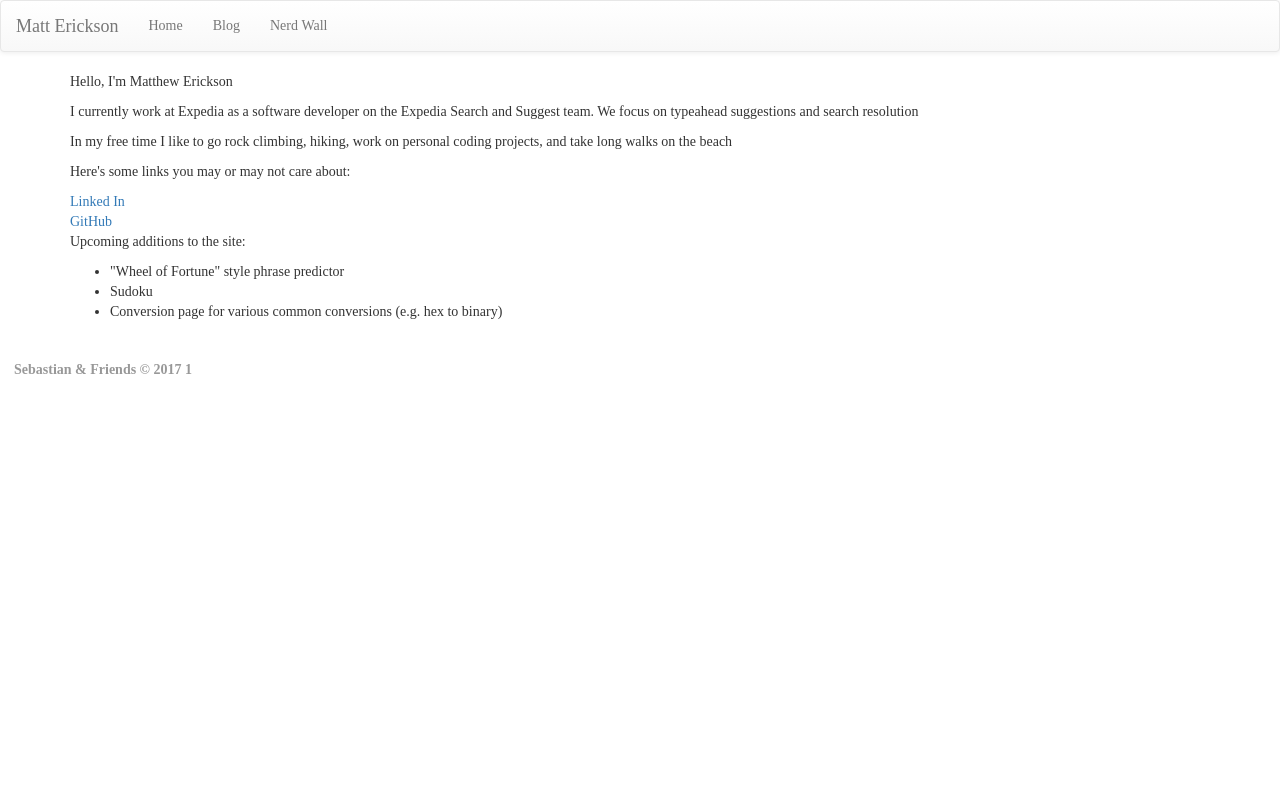
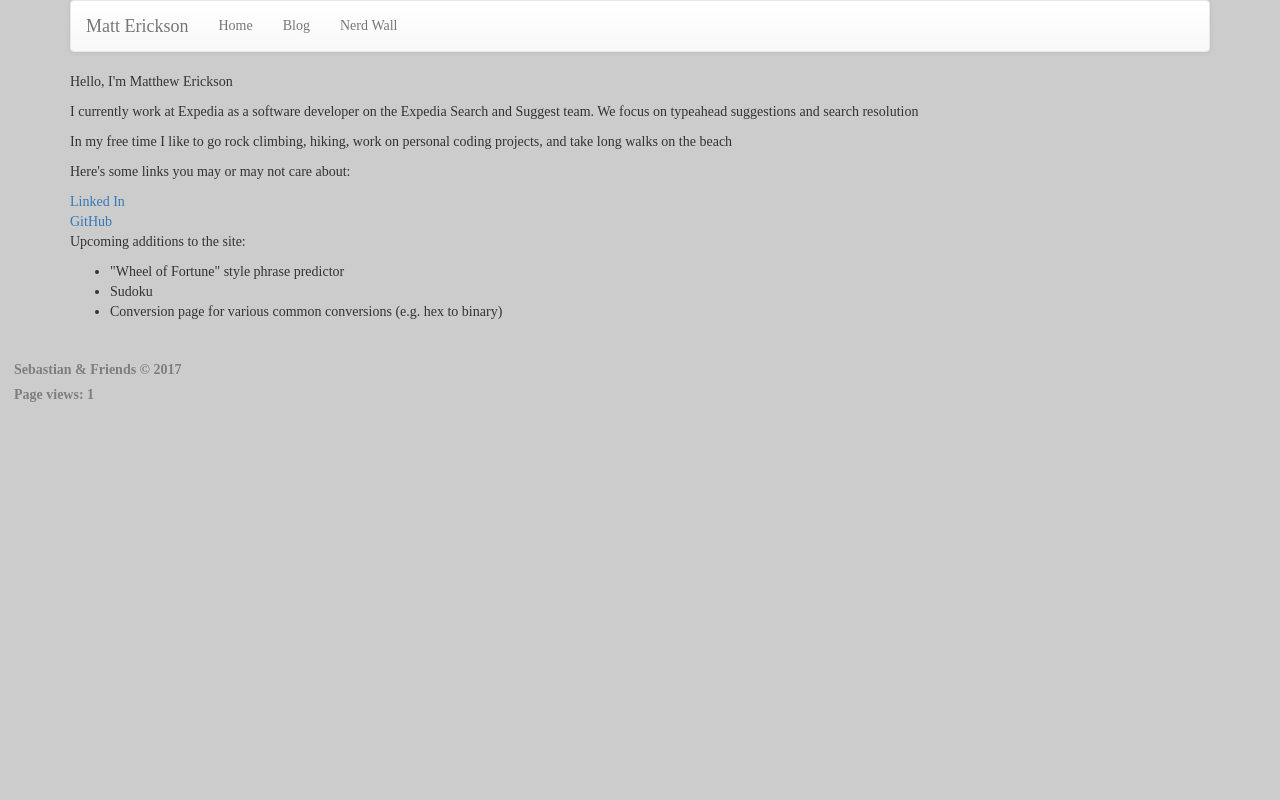
Before and after one commit to MatthewErickson/Hades, a Django app: template hades/templates/hades/index.html in a window 1280 px wide. Run offline with Django 3.2, Linux system fonts and the light colour scheme; the template is opened without the code that fills it: most values are stand-ins (such as "Sample title", 1, 10 or a date in 2020); some libraries are stand-ins or nearby versions.

Commit message:
add count. make all contents have container class

```diff
--- a/hades/templates/hades/bare.html
+++ b/hades/templates/hades/bare.html
@@ -18,7 +18,7 @@
 		<link rel="shortcut icon" type="image/png" href="{% static 'hades/images/favicon.ico' %}">
 	</head>
 
-	<body>
+	<body style="background-color: #CCC">
 		{% block header %}{% endblock %}
 		{% block messageArea %}{% endblock %}
 		{% block content %}{% endblock %}
--- a/hades/templates/hades/base.html
+++ b/hades/templates/hades/base.html
@@ -2,6 +2,7 @@
 {% load static %}
 
 {% block header %}
+<div class="container">
 	<nav class="navbar navbar-default">
 		<div class="container-fluid">
 			<div class="navbar-header">
@@ -22,6 +23,7 @@
 			</div>
 		</div>
 	</nav>
+</div>
 {% endblock %}
 
 {% block messageArea %}
@@ -37,10 +39,14 @@
 {% endblock %}
 
 {% block footer %}
-	<div class="footer normal">
-		<label>Sebastian & Friends &copy; 2017</label>
+	<div class="footer normal container">
+		<div>
+			<label>Sebastian & Friends &copy; 2017</label>
+		</div>
 		{% if count %}
-		<label>{{ count }}</label>
+		<div>
+			<label>Page views: {{ count }}</label>
+		</div>
 		{% endif %}
 	</div>
 {% endblock %}
```
Also changed, not shown: hades/views.py (+7 -4 lines).
